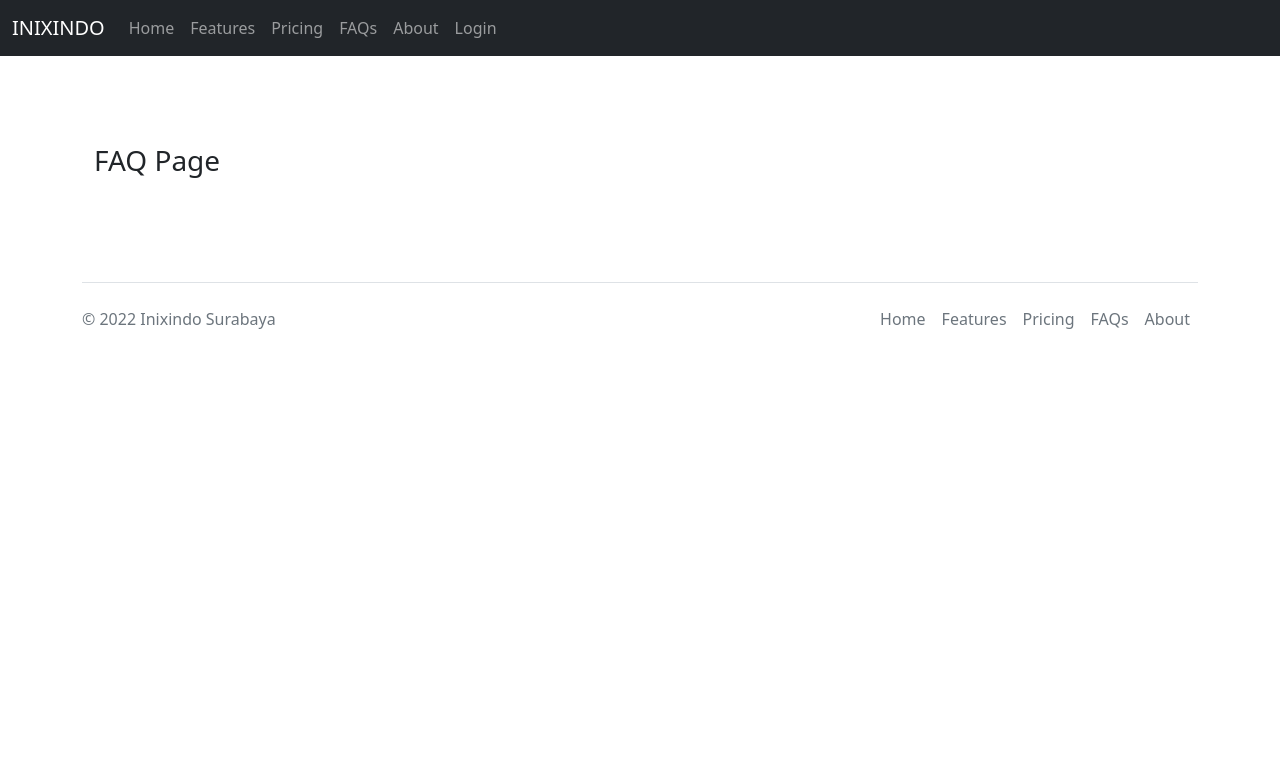
After one commit to yusufrizalh/bwa-php-mysql, a PHP site: page /webphp/faq.php in a window 1280 px wide. The commit adds this page. Shown: the top 775 px of the page. Run offline with PHP 8.4, Linux system fonts and the light colour scheme.

Commit message:
refactoring

```diff
--- a/auth/user_profile.php
+++ b/auth/user_profile.php
@@ -11,6 +11,9 @@ include "./session.php";
             <h3>Welcome, <?php echo $session_login; ?></h3>
         </div>
     </div>
+
+    <!-- need to open dropdown menu -->
+    <?php include "../layouts/popperjs.php"; ?>
 </body>
 
 <?php
--- /dev/null
+++ b/faq.php
@@ -0,0 +1,17 @@
+</head>
+<?php
+include "./layouts/headers.php";
+?>
+
+<body>
+    <?php include "./layouts/navbar.php"; ?>
+    <div class="container mt-5 mb-5 py-5">
+        <div class="container mt-5">
+            <h3>FAQ Page</h3>
+        </div>
+    </div>
+</body>
+
+<?php
+include "./layouts/footer.php";
+?>
--- a/layouts/footer.php
+++ b/layouts/footer.php
@@ -2,11 +2,11 @@
     <footer class="d-flex flex-wrap justify-content-between align-items-center py-3 my-4 border-top">
         <p class="col-md-4 mb-0 text-muted">&copy; 2022 Inixindo Surabaya</p>
         <ul class="nav col-md-4 justify-content-end">
-            <li class="nav-item"><a href="#" class="nav-link px-2 text-muted">Home</a></li>
-            <li class="nav-item"><a href="#" class="nav-link px-2 text-muted">Features</a></li>
-            <li class="nav-item"><a href="#" class="nav-link px-2 text-muted">Pricing</a></li>
-            <li class="nav-item"><a href="#" class="nav-link px-2 text-muted">FAQs</a></li>
-            <li class="nav-item"><a href="#" class="nav-link px-2 text-muted">About</a></li>
+            <li class="nav-item"><a href="http://localhost/webphp/home.php" class="nav-link px-2 text-muted">Home</a></li>
+            <li class="nav-item"><a href="http://localhost/webphp/features.php" class="nav-link px-2 text-muted">Features</a></li>
+            <li class="nav-item"><a href="http://localhost/webphp/pricing.php" class="nav-link px-2 text-muted">Pricing</a></li>
+            <li class="nav-item"><a href="http://localhost/webphp/faq.php" class="nav-link px-2 text-muted">FAQs</a></li>
+            <li class="nav-item"><a href="http://localhost/webphp/about.php" class="nav-link px-2 text-muted">About</a></li>
         </ul>
     </footer>
 </div>
--- a/layouts/navbar.php
+++ b/layouts/navbar.php
@@ -10,10 +10,16 @@
                     <a class="nav-link" href="http://localhost/webphp/home.php">Home</a>
                 </li>
                 <li class="nav-item">
-                    <a class="nav-link" href="http://localhost/webphp/about.php">About</a>
+                    <a class="nav-link" href="http://localhost/webphp/features.php">Features</a>
                 </li>
                 <li class="nav-item">
-                    <a class="nav-link" href="http://localhost/webphp/product_index.php">Products</a>
+                    <a class="nav-link" href="http://localhost/webphp/pricing.php">Pricing</a>
+                </li>
+                <li class="nav-item">
+                    <a class="nav-link" href="http://localhost/webphp/faq.php">FAQs</a>
+                </li>
+                <li class="nav-item">
+                    <a class="nav-link" href="http://localhost/webphp/about.php">About</a>
                 </li>
                 <li class="nav-item">
                     <a class="nav-link" href="http://localhost/webphp/auth/user_login.php">Login</a>
--- /dev/null
+++ b/layouts/popperjs.php
@@ -0,0 +1,2 @@
+<script src="https://cdn.jsdelivr.net/npm/@popperjs/core@2.11.6/dist/umd/popper.min.js" integrity="sha384-oBqDVmMz9ATKxIep9tiCxS/Z9fNfEXiDAYTujMAeBAsjFuCZSmKbSSUnQlmh/jp3" crossorigin="anonymous"></script>
+<script src="https://cdn.jsdelivr.net/npm/bootstrap@5.2.3/dist/js/bootstrap.min.js" integrity="sha384-cuYeSxntonz0PPNlHhBs68uyIAVpIIOZZ5JqeqvYYIcEL727kskC66kF92t6Xl2V" crossorigin="anonymous"></script>
```
Also changed, not shown: features.php (added, +17 -0 lines), layouts/navbar_profile.php (+11 -2 lines), pricing.php (added, +17 -0 lines), products/category_view.php (renamed from category_view.php, +6 -4 lines), products/product_create.php (renamed from product_create.php, +6 -4 lines), products/product_edit.php (renamed from product_edit.php, +6 -4 lines), products/product_index.php (renamed from product_index.php, +7 -5 lines), products/product_view.php (renamed from product_view.php, +6 -4 lines).
